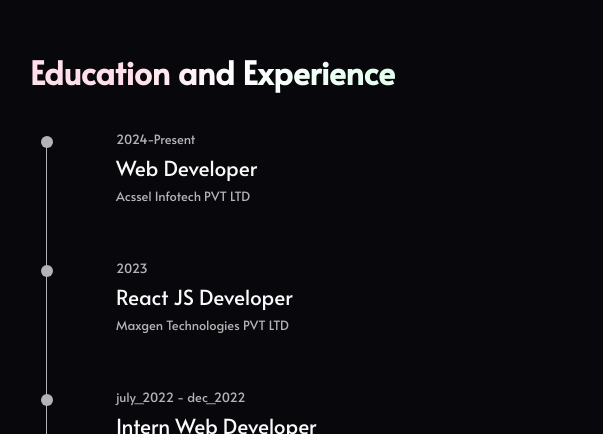
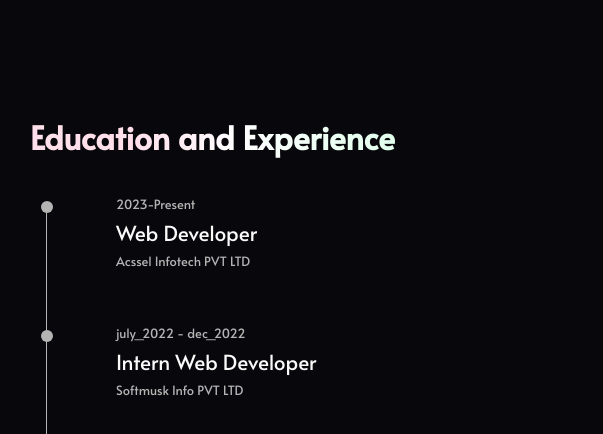
Before and after one commit to Satej-Temkar/my_portfolio, a plain HTML site: page index.html in a window 1280 px wide. Shown: the part 4408-4842 px from the top of the page, 64-667 px from the left. Drawn offline with nearby package versions, Linux system fonts and the light colour scheme.

Commit message:
Update index.html

```diff
--- a/index.html
+++ b/index.html
@@ -382,14 +382,9 @@
             </h2>
             <div class="resume__content">
               <div class="resume__item gsap-resume__item">
-                <span class="resume__year">2024-Present</span>
+                <span class="resume__year">2023-Present</span>
                 <p class="resume__activity">Web Developer</p>
                 <p class="resume__place">Acssel Infotech PVT LTD</p>
-              </div>
-              <div class="resume__item gsap-resume__item">
-                <span class="resume__year">2023</span>
-                <p class="resume__activity">React JS Developer</p>
-                <p class="resume__place">Maxgen Technologies PVT LTD</p>
               </div>
               <div class="resume__item gsap-resume__item">
                 <span class="resume__year">july_2022 - dec_2022</span>
```
